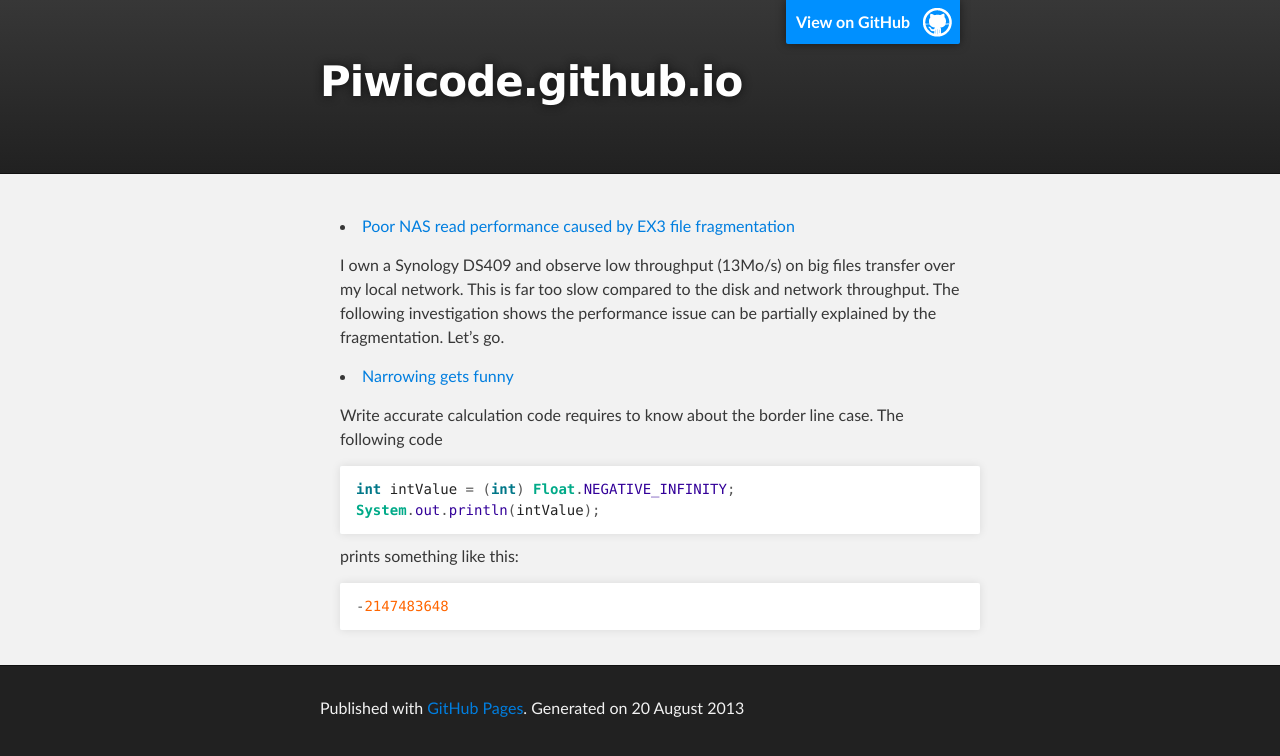
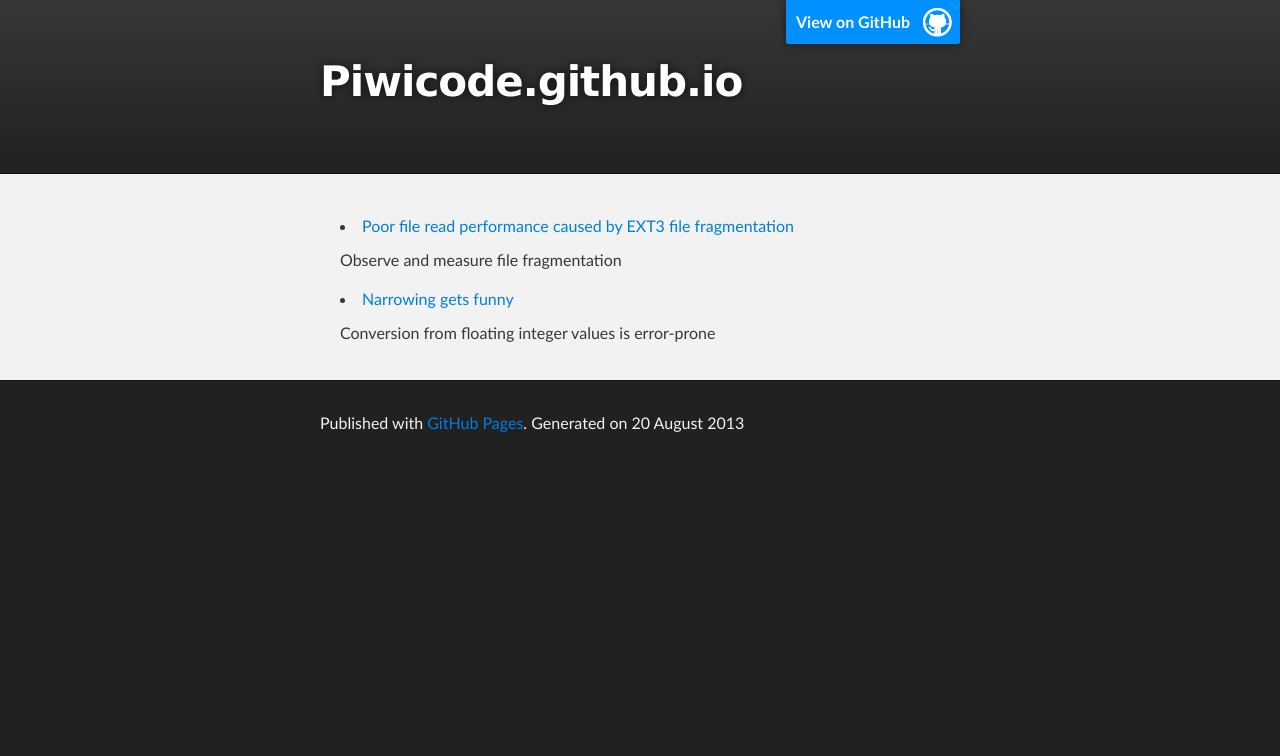
Before and after one commit to piwicode/piwicode.github.io, a Jekyll site: the page built from index.html, in a window 1280 px wide. Shown: the top 756 px of the page. Built offline with Jekyll 4.4.1, drawn with Linux system fonts in a browser that asks for light colours.

Commit message:
Fix excertp

```diff
--- a/_posts/2013-08-01-Narrowing-gets-funny.md
+++ b/_posts/2013-08-01-Narrowing-gets-funny.md
@@ -1,18 +1,15 @@
 ---
 layout: post
 title: Narrowing gets funny
-summary: Conversion from floating integer values is error-prone
+excerpt: Conversion from floating integer values is error-prone
 ---
 
 Write accurate calculation code requires to know about the border line case.
-The following code
+What happens when casting a `Float` into an integer, when the value overflows:
 {% highlight java %}
 int intValue = (int) Float.NEGATIVE_INFINITY;
 System.out.println(intValue);
-{% endhighlight %}
-prints something like this:
-{% highlight java %}
--2147483648
+// => -2147483648
 {% endhighlight %}
 
 The conversion to integers returns the lowest value of the primitive type. Narrowing from float to long works the same.
@@ -20,11 +17,8 @@ Up to now, everything's ok. What about smaller primitive type such as byte, char
 
 {% highlight java %}
 short shortValue = (short) Float.NEGATIVE_INFINITY;
-System.out.println(shortValue);</code>
-{% endhighlight %}
-Output:
-{% highlight java %}
-0
+System.out.println(shortValue);
+// => 0
 {% endhighlight %}
 
 Outch. The [Java specification](http://docs.oracle.com/javase/specs/jls/se7/html/jls-5.html#jls-5.1.3)
--- a/_posts/2013-08-16-Poor-NAS-read-performance-caused-by-EXT3-fragmentation.md
+++ /dev/null
@@ -1,73 +0,0 @@
----
-layout: post
-title: Poor NAS read performance caused by EX3 file fragmentation
----
-
-I own a Synology DS409 and observe low throughput (13Mo/s) on big files transfer over my local network.
-This is far too slow compared to the disk and network throughput. The following investigation shows the
-performance issue can be partially explained by the fragmentation. Let's go.
-
-List drives:
-{% highlight bash %}
-$ fdisk -l
-#=> sda, sdb, sdc, sdd
-{% endhighlight %}
-The NAS has four hard drives.
-
-Bench disk read speed through the Linux cache. This command clear clear the cache during the processing
-to ensure accurate measurement.
-
-{% highlight bash %}
-$ hdparm -t /dev/sda
-#=> /dev/sda:
-#=> Timing buffered disk reads: 72 MB in 3.01 seconds = 23.91 MB/sec
-{% endhighlight %}
-
-The average Multiple run of the Retruns `85.4 Mo/s, 89.2 Mo/s, 120.8 Mo/s, 122.5 Mo/s`.
-These perfs looks good, the standard deviation for each individual hdd is low, and the difference is due
-to different hardware.
-
-Let's try to read a complete file through the file system api.
-{% highlight bash %}
-$ time sh -c "cat /volume0/big > /dev/null
-{% endhighlight %}
-
-Hey 14.5 Mo/s is far below the hard drive capabilities! There is something to dig here.
-Let's enumerate the file systems and partitions:
-{% highlight bash %}
-$ mount
-#=> /dev/md2 on /volume1 type ext3 (usrquota,grpquota)
-#=> /dev/md3 on /volume2 type ext4 (usrjquota=aquota.user,grpjquota=aquota.group,jqfmt=vfsv0,synoacl)
-{% endhighlight %}
-
-`md` stands for multiple device driver. The following command helps to know what is under the hood:
-{% highlight bash %}
-$  mdadm --detail /dev/md2
-{% endhighlight %}
-`md2` and `md3` are two multiple device driver made respectively of a JBOD of `sda+sdb` and a RAID1 of `sdc+sdd`.
-
-Is the file fragmented ? The file system split the file into blocks. A block is the basic unit of storage
-on a disk. The following command shows the block size on this partition:
-
-{% highlight bash %}
-$ tune2fs -l /dev/md2
-{% endhighlight %}
-
-The blocks are 4096 octets. Let's display the number of the block that have been picked to store the file on the hard drive.
-{% highlight bash %}
-$ debugfs /dev/md2 -C "stat /public/big"
-{% endhighlight %}
-
-I processed the output with a python program and detected 28352 contiguous bloc segment. Wow,
-I picked that file randomly, I guess the whole drive is scrambled that way.
-
-LAst but not least here is a command to check the fragmentation level of all files over 100Mo. I installed ipkg & filefrag to help.
-
-{% highlight bash %}
-$  find /volume1 /volume2  ! \( -name @* -prune \) -type f -size +100000 -exec filefrag -B {}  \; | tee fragreport
-{% endhighlight %}
-
-When I duplicate the file the new instance is not fragmented, and the file read speed is 47.5 Mo/s.
-Even without fragmentation the raw drive speed is no reached but I will have to defrag my drive first before investigating further.
-
-It is common to heard that Linux file systems have no fragmentation issue, unfortunately it is not always true.
--- /dev/null
+++ b/_posts/2013-08-16-Poor-file-read-performance-caused-by-EXT3-fragmentation.md
@@ -0,0 +1,74 @@
+---
+layout: post
+title: Poor file read performance caused by EXT3 file fragmentation
+excerpt: Observe and measure file fragmentation
+---
+
+I own a Synology DS409 and observe low throughput (13 Mo/s) on big files transfer over my local network.
+This is far too slow compared to the disk and network theorical speed. The following investigation shows the
+performance issue can be partially explained by the fragmentation. Let's go.
+
+The NAS has four hard drives.
+{% highlight bash %}
+$ fdisk -l
+#=> sda, sdb, sdc, sdd
+{% endhighlight %}
+
+Bench disk read speed through the Linux cache. This command clears the cache during the test
+to ensure the accurate measurement of the hardware speed.
+
+{% highlight bash %}
+$ hdparm -t /dev/sda
+#=> /dev/sda:
+#=> Timing buffered disk reads: 72 MB in 3.01 seconds = 23.91 MB/sec
+{% endhighlight %}
+
+The average measured preformance of the disks is `85.4 Mo/s`, `89.2 Mo/s`, `120.8 Mo/s`, `122.5 Mo/s`.
+These perfs looks good, the standard deviation for each individual hdd is low, and the difference between the drives is due
+to different hardware. Given the raw disk read is fast, the bottleneck is not the hardware.
+
+Let's try to read a complete file through the file system API.
+{% highlight bash %}
+$ time sh -c "cat /volume0/bigfile > /dev/null"
+{% endhighlight %}
+
+The averaged file read throughput is `14.5 Mo/s`, which is far below the previous figures. The poor performance only occurs when reading through the file system API.
+
+Let's get more information about the file systems and partitions:
+{% highlight bash %}
+$ mount
+#=> /dev/md2 on /volume1 type ext3 (usrquota,grpquota)
+#=> /dev/md3 on /volume2 type ext4 (usrjquota=aquota.user,grpjquota=aquota.group,jqfmt=vfsv0,synoacl)
+{% endhighlight %}
+
+`md` stands for multiple device driver. There are several physical device for these logical device. The following command helps to know what is under the hood:
+{% highlight bash %}
+$  mdadm --detail /dev/md2
+{% endhighlight %}
+`md2` and `md3` are two multiple device driver made respectively of a JBOD of `sda+sdb` and a RAID1 of `sdc+sdd`.
+
+Is the file fragmented? The file system split the file into blocks. A block is the basic unit of storage
+on a disk. The following command shows the block size on this partition:
+
+{% highlight bash %}
+$ tune2fs -l /dev/md2
+{% endhighlight %}
+
+The blocks are 4096 octets. Let's display the number of the block that have been picked to store the file on the hard drive.
+{% highlight bash %}
+$ debugfs /dev/md2 -C "stat /public/big"
+{% endhighlight %}
+
+I processed the output with a python program and detected 28352 contiguous bloc segment. Wow,
+I picked that file randomly, I guess the whole drive is scrambled that way.
+
+Last but not least here is a command to check the fragmentation level of all files over 100 Mo. I installed ipkg & filefrag to help.
+
+{% highlight bash %}
+$  find /volume1 /volume2  ! \( -name @* -prune \) -type f -size +100000 -exec filefrag -B {}  \; | tee fragreport
+{% endhighlight %}
+
+When I duplicate the file the new instance is not fragmented, and the file read speed is `47.5 Mo/s`.
+Even without fragmentation the raw drive speed is no reached but I will have to defrag my drive first before investigating further.
+
+It is common to heard that Linux file systems have no fragmentation issue, unfortunately it is not always true.
```
Also changed, not shown: 1 other file.
